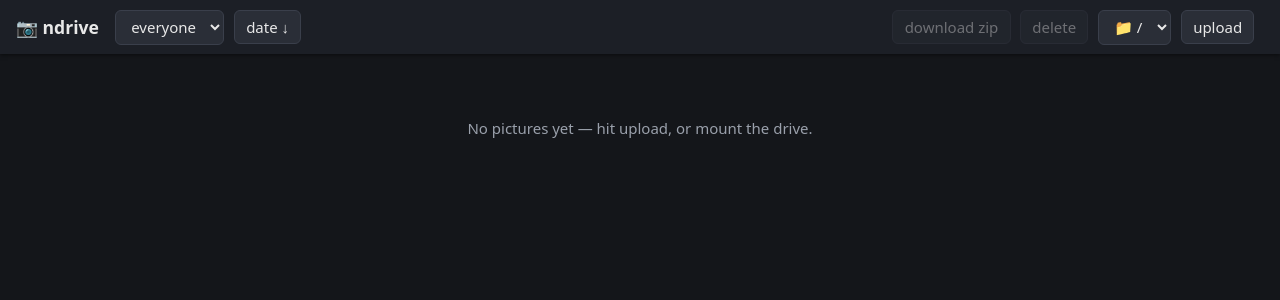
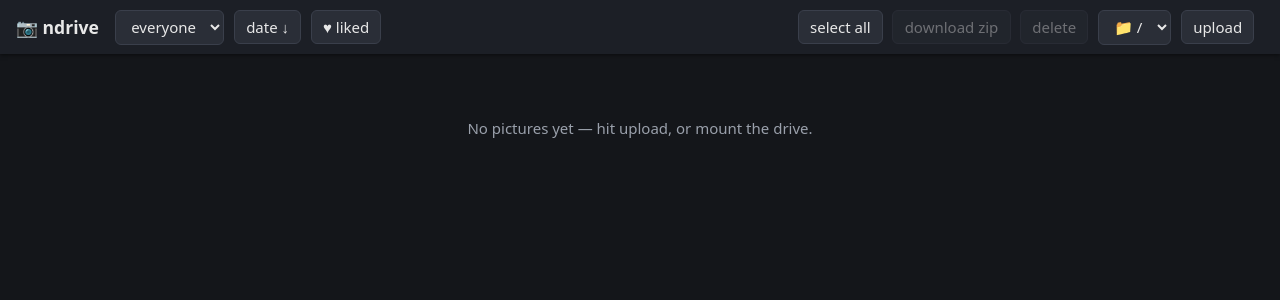
Before and after one commit to svaningelgem/ndrive, a FastAPI app: template src/ndrive/templates/gallery.html in a window 1280 px wide. Shown: the top 300 px of the page. Run offline with FastAPI, Linux system fonts and the light colour scheme; the template is opened without the code that fills it, so the values that code supplies are empty.

Commit message:
feat: liked-only filter + select-all — pick favourites and zip them in two clicks

```diff
--- a/src/ndrive/app.py
+++ b/src/ndrive/app.py
@@ -180,8 +180,9 @@ def create_app(home: str | Path | None = None) -> FastAPI:
         owner: str | None = None,
         sort: str = "asc",
         person: str | None = None,
+        liked: int = 0,
     ):
-        photos = core.list_photos(user, owner=owner, sort=sort, person=person)
+        photos = core.list_photos(user, owner=owner, sort=sort, person=person, liked_only=bool(liked))
         return templates.TemplateResponse(
             request,
             "gallery.html",
@@ -191,6 +192,7 @@ def create_app(home: str | Path | None = None) -> FastAPI:
                 "owners": core.users(),
                 "owner": owner or "",
                 "sort": sort,
+                "liked": liked,
                 "my_folders": core.subfolders(user),
                 "dup_count": len(core.duplicate_pairs()),
                 "people": faces.people(),
--- a/src/ndrive/core.py
+++ b/src/ndrive/core.py
@@ -484,13 +484,20 @@ def clear_dup(rel: str) -> None:
         con.execute("UPDATE photos SET dup_of=NULL WHERE path=?", (rel,))
 
 
-def list_photos(me: str, owner: str | None = None, sort: str = "asc", person: str | None = None) -> list[dict]:
+def list_photos(
+    me: str,
+    owner: str | None = None,
+    sort: str = "asc",
+    person: str | None = None,
+    liked_only: bool = False,
+) -> list[dict]:
     conditions = []
     if owner:
         conditions.append("p.owner = :owner")
     if person:
         conditions.append("p.path IN (SELECT path FROM faces WHERE label = :person)")
     where = "WHERE " + " AND ".join(conditions) if conditions else ""
+    having = "HAVING COUNT(l.username) > 0" if liked_only else ""
     order = {
         "asc": "p.taken_at ASC, p.path ASC",
         "owner": "p.owner ASC, p.taken_at DESC, p.path DESC",  # "sort by person" until face data exists
@@ -501,7 +508,7 @@ def list_photos(me: str, owner: str | None = None, sort: str = "asc", person: st
                COALESCE(MAX(CASE WHEN l.username = :me THEN 1 END), 0) AS liked
         FROM photos p LEFT JOIN likes l ON l.path = p.path
         {where}
-        GROUP BY p.path ORDER BY {order}"""
+        GROUP BY p.path {having} ORDER BY {order}"""
     with db() as con:
         rows = [dict(r) for r in con.execute(sql, {"me": me, "owner": owner, "person": person})]
     for r in rows:
--- a/src/ndrive/templates/gallery.html
+++ b/src/ndrive/templates/gallery.html
@@ -16,6 +16,7 @@ header h1 { font-size: 1.1rem; margin: 0 .4rem 0 0; }
 select, button, .btn { background: #2a2e37; color: inherit; border: 1px solid #3a3f4b; border-radius: 6px;
                        padding: .35rem .7rem; font: inherit; cursor: pointer; }
 button:disabled { opacity: .4; cursor: default; }
+button.on { color: #ff5470; border-color: #ff5470; }
 .grid { display: grid; grid-template-columns: repeat(auto-fill, minmax(190px, 1fr)); gap: 8px; padding: 8px; }
 .card { position: relative; margin: 0; background: #1c1f26; border-radius: 8px; overflow: hidden; }
 .card img { width: 100%; aspect-ratio: 1; object-fit: contain; display: block; cursor: pointer; }
@@ -53,6 +54,7 @@ dialog a { color: #4a9eff; }
     {% for o in owners %}<option value="{{ o }}" {{ 'selected' if o == owner }}>{{ o }}</option>{% endfor %}
   </select>
   <button onclick="toggleSort()">date {{ '↑' if sort == 'asc' else '↓' }}</button>
+  <button class="{{ 'on' if liked }}" onclick="toggleLiked()" title="only pictures with likes">♥ liked</button>
   {% if people %}
   <select id="personSel" onchange="applyPerson()">
     <option value="">any face</option>
@@ -63,6 +65,7 @@ dialog a { color: #4a9eff; }
   {% if unlabeled_count %}<a class="btn" href="/faces" style="text-decoration:none">🙂 {{ unlabeled_count }} faces</a>{% endif %}
   <span class="grow"></span>
   <span id="selinfo"></span>
+  <button onclick="selectAll()">select all</button>
   <button id="dl" disabled onclick="downloadSel()">download zip</button>
   <button id="del" disabled onclick="deleteSel()">delete</button>
   <select id="folderSel" title="upload destination">
@@ -205,6 +208,21 @@ function sortByPerson() {
   u.searchParams.set('sort', 'owner');
   location = u;
 }
+function toggleLiked() {
+  const u = new URL(location);
+  u.searchParams.get('liked') ? u.searchParams.delete('liked') : u.searchParams.set('liked', '1');
+  location = u;
+}
+function selectAll() {
+  const boxes = [...document.querySelectorAll('.sel')];
+  const target = !boxes.every(b => b.checked);
+  for (const b of boxes) {
+    if (b.checked !== target) {
+      b.checked = target;
+      toggleSel(b);
+    }
+  }
+}
 function applyPerson() {
   const p = document.getElementById('personSel').value;
   const u = new URL(location);
```
Also changed, not shown: tests/test_ndrive.py (+10 -0 lines).
